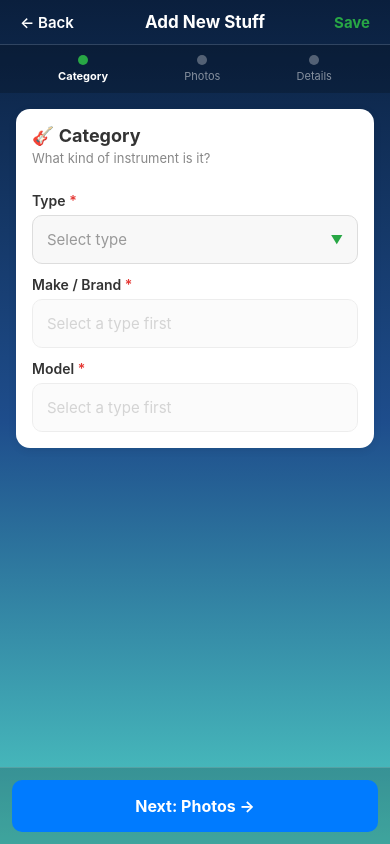
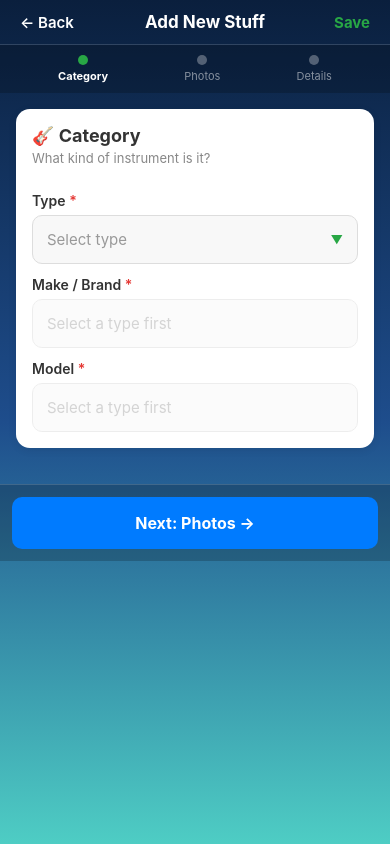
Before and after one commit to dps3ven/my_stuff, a React Native app: screen /AddInstrument in a window 390 px wide. Built offline with nearby package versions, Linux system fonts and the light colour scheme.

Commit message:
scroll check

```diff
--- a/screens/AddInstrumentScreen.js
+++ b/screens/AddInstrumentScreen.js
@@ -358,8 +358,19 @@ export default function AddInstrumentScreen({ navigation, route }) {
   );
 
   // ── Mobile: wizard ─────────────────────────────────────────────
-  const renderMobileWizard = () => (
-    <View style={{ flex: 1 }}>
+  const renderMobileWizard = () => {
+    const isWebPlatform = Platform.OS === 'web';
+    const stepBody = (
+      <>
+        {step === 0 && renderStep1()}
+        {step === 1 && renderStep0()}
+        {step === 2 && renderStep2()}
+        {errorMessage ? <View style={styles.errorContainer}><Text style={styles.errorText}>{errorMessage}</Text></View> : null}
+      </>
+    );
+
+    return (
+      <View style={isWebPlatform ? styles.webWizardRoot : { flex: 1 }}>
         {/* Header */}
         <View style={[styles.wizardHeader, { paddingTop: insets.top + 12 }, isWide && { maxWidth: 700 }]}>
           <TouchableOpacity onPress={() => step > 0 ? setStep(step - 1) : navigation.navigate('Dashboard')}>
@@ -381,14 +392,17 @@ export default function AddInstrumentScreen({ navigation, route }) {
           ))}
         </View>
 
-      {/* Step content */}
+        {/* Step content — page-level scroll on web, inner ScrollView on native */}
+        {isWebPlatform ? (
+          <View style={[styles.wizardContent, isWide && { maxWidth: 700 }]}>
+            {stepBody}
+          </View>
+        ) : (
           <ScrollView ref={scrollViewRef} style={{ flex: 1 }} contentContainerStyle={[styles.wizardContent, isWide && { maxWidth: 700 }]}
             keyboardShouldPersistTaps="always" showsVerticalScrollIndicator={true}>
-        {step === 0 && renderStep1()}
-        {step === 1 && renderStep0()}
-        {step === 2 && renderStep2()}
-        {errorMessage ? <View style={styles.errorContainer}><Text style={styles.errorText}>{errorMessage}</Text></View> : null}
+            {stepBody}
           </ScrollView>
+        )}
 
         {/* Footer nav */}
         <View style={styles.wizardFooter}>
@@ -404,11 +418,12 @@ export default function AddInstrumentScreen({ navigation, route }) {
         </View>
       </View>
     );
+  };
 
   return (
     <>
       <KeyboardAvoidingView
-        style={{ flex: 1, height: Platform.OS === 'web' ? '100%' : undefined }}
+        style={Platform.OS === 'web' ? styles.webWizardRoot : { flex: 1 }}
         behavior={Platform.OS === 'ios' ? 'padding' : undefined}
         enabled={Platform.OS !== 'web'}
       >
@@ -445,6 +460,11 @@ export default function AddInstrumentScreen({ navigation, route }) {
 }
 
 const styles = StyleSheet.create({
+  // ── Web page-level scroll root ───────────────────────────────
+  webWizardRoot: {
+    minHeight: '100vh',
+    width: '100%',
+  },
   // ── Web desktop ──────────────────────────────────────────────
   webContainer: {
     flex: 1,
```
Also changed, not shown: web/index.html (+3 -6 lines). Lines whose indentation alone changed are shown as unchanged.
